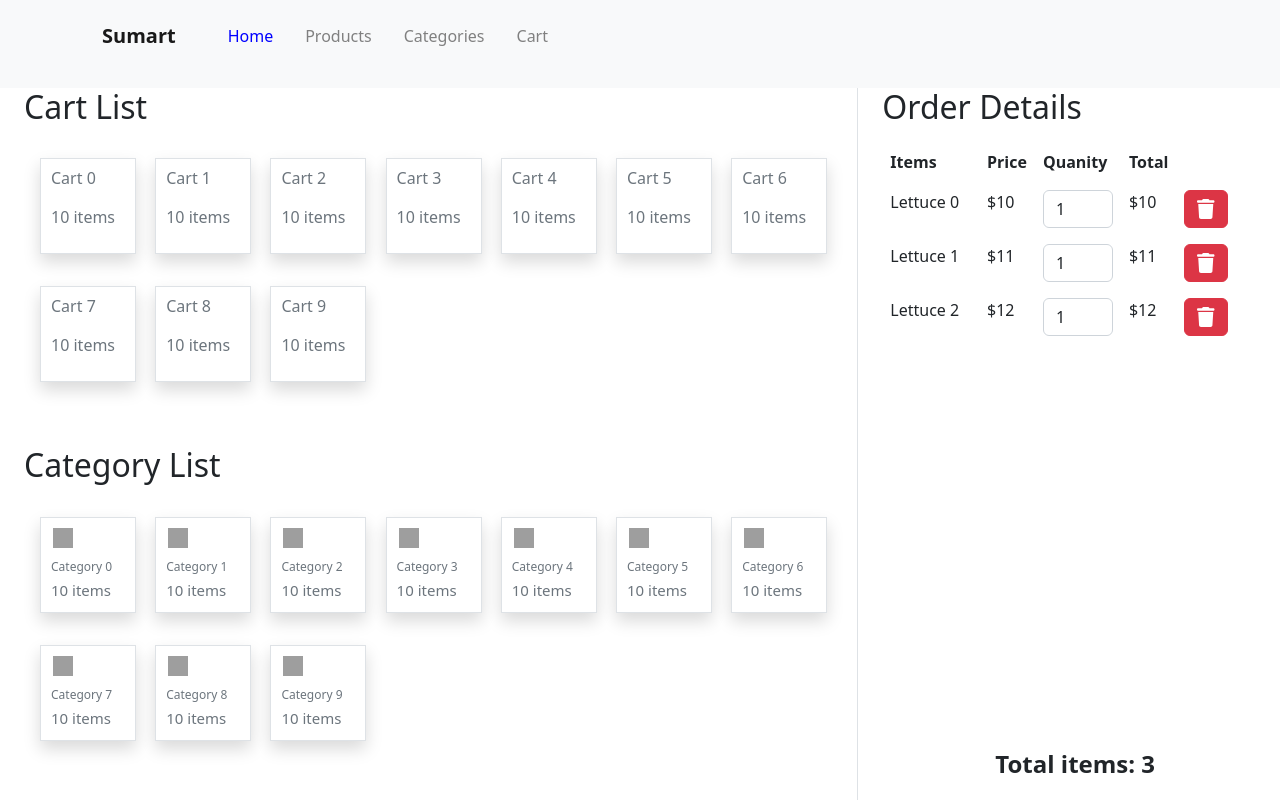
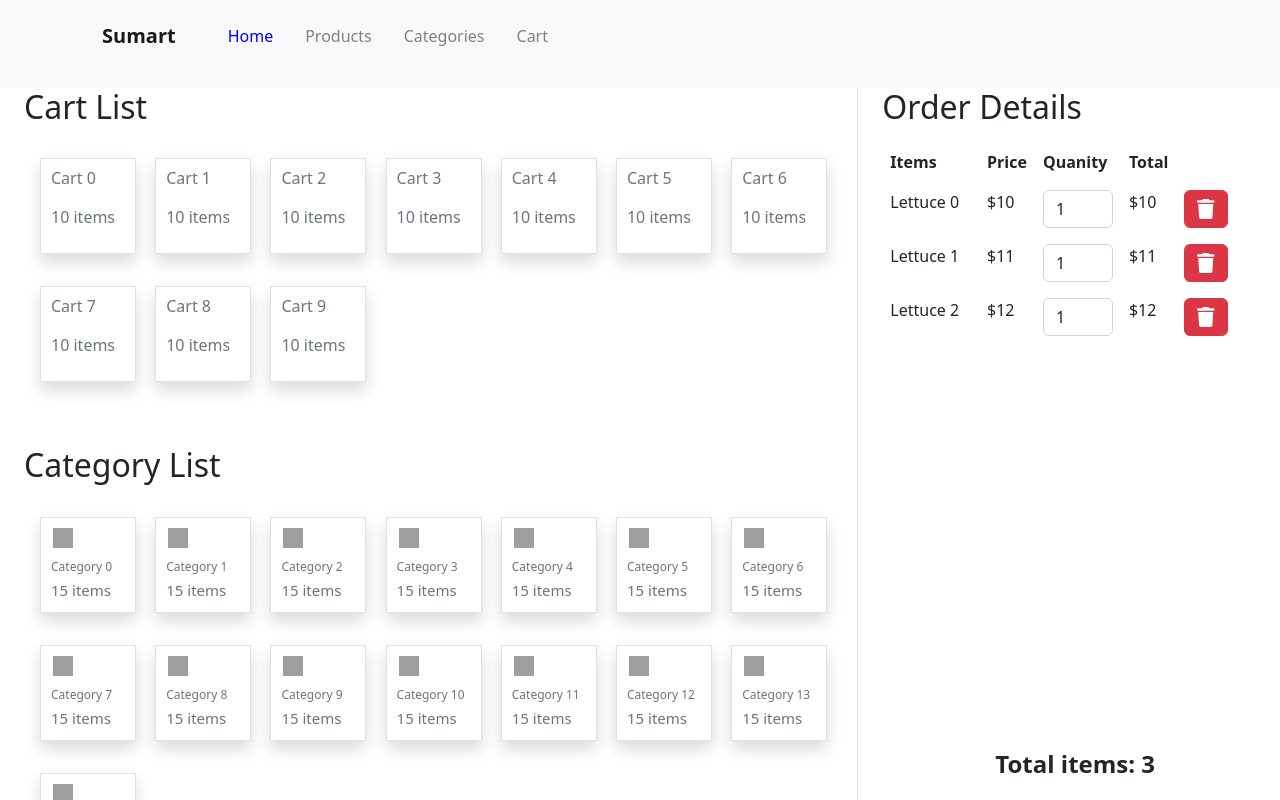
Before and after one commit to Maiiakal/supermarket-pos-system, a React (Create React App) app: page / in a window 1280 px wide. Shown: the top 800 px of the page. Built offline with nearby package versions, Linux system fonts and the light colour scheme; grey boxes are pictures that could not be loaded.

Commit message:
redux added to cart page

```diff
--- a/src/features/list/components/CategoryList.jsx
+++ b/src/features/list/components/CategoryList.jsx
@@ -1,16 +1,21 @@
 import MiniCard from '../../../components/Card/MiniCard'
 import { CategoryGenerator } from '../../Data'
 import { Row } from 'react-bootstrap'
-
-const categories = CategoryGenerator(10)
+import { useSelector } from 'react-redux'
 
 export function CategoryList() {
+  const categoryList = useSelector((state) => state.categories.list)
+
   return (
     <div className="mb-5">
       <h2 className="mb-3 ms-4"> Category List</h2>
       <Layout>
-        {categories.map((category) => (
-          <MiniCard key={category.id} props={category} total={ categories.length} />
+        {categoryList.map((category) => (
+          <MiniCard
+            key={category.id}
+            props={category}
+            total={categoryList.length}
+          />
         ))}
       </Layout>
     </div>
--- a/src/features/list/components/ProductList.jsx
+++ b/src/features/list/components/ProductList.jsx
@@ -4,10 +4,12 @@ import { Row, Col } from 'react-bootstrap'
 import Search from '../../table/Search'
 import { useState } from 'react'
 
-const products = ProductsGenerator(130)
+import { useSelector } from 'react-redux'
 
 export function ProductList() {
   const [search, setSearch] = useState('')
+
+  const productList = useSelector((state) => state.products.list)
 
   return (
     <div className="mb-5">
@@ -24,7 +26,7 @@ export function ProductList() {
         </Col>
       </Row>
       <Layout>
-        {products.map((product) => (
+        {productList.map((product) => (
           <Card key={product.code} props={product} />
         ))}
       </Layout>
```
